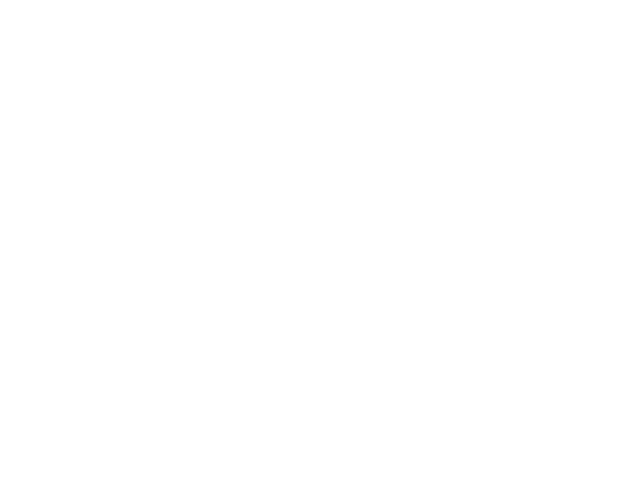
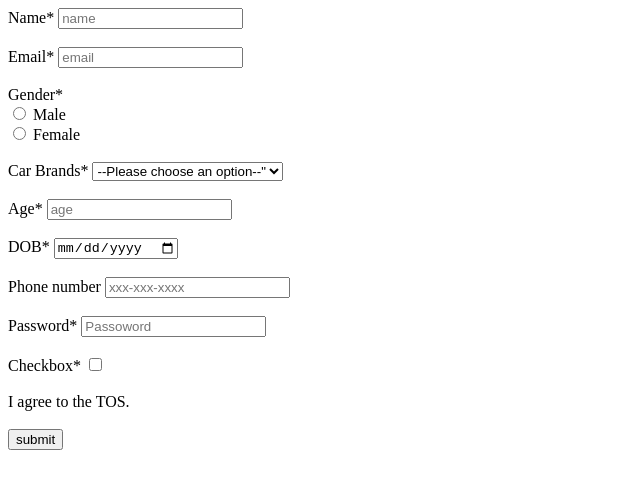
Before and after one commit to acciojob/signup-form-car-shivkantaN, a website: page main.html in a window 1280 px wide. Shown: the whole page, without its empty margins (0-640 px from the left). Drawn offline with Linux system fonts and the light colour scheme.

Commit message:
created a submission

```diff
--- a/main.html
+++ b/main.html
@@ -8,6 +8,50 @@
 
 <body>
 	<!-- the entire body must be written by student -->
+	<form method="post">
+
+	<label for="name">Name*</label>
+	<input type="text" id="name"  placeholder="name" required> <br><br>
+
+	<label for="email">Email*</label>
+	<input type="text" id="Email" placeholder="email" required> <br><br>
+
+	<label for="gender">Gender*</label><br>
+	<input type="radio" id="gender_m" name="gender"required>
+	<lable for="gender_m">Male</lable><br>
+	<input type="radio" id="gender_f" name="gender" required>
+	<lable for="gender_f">Female</lable><br><br>
+
+	<label for="cars">Car Brands*</label>
+	<select  id="cars"  required>
+		<option disabled selected>--Please choose an option--"</option>
+		<option value="Bmw">BMW</option>
+		<option value="Audi">Audi</option>
+		<option value="Mercedez">Mercedez</option>
+	</select> <br><br>
+
+	<label for="age">Age*</label>
+	<input type="number" id="age" placeholder="age" required> <br><br>
+
+	<label for="DOB">DOB*</label>
+	<input type="date" id="DOB" required> <br><br>
+
+	<label for="tel">Phone number</label>
+	<input type="tel" id="tel" placeholder="xxx-xxx-xxxx"> <br><br>
+
+	<label for="Password">Password*</label>
+	<input type="password"  id="password"placeholder="Passoword" required> <br><br>
+
+	<label for="Checkbox">Checkbox*</label>
+	<input type="Checkbox" required> <br><br>
+
+	<lable for="TOS"> I agree to the TOS.</lable>  <br><br>
+
+	<button type="submit">submit</button>
+
+ </form>
+
+
     <script type="text/javascript" src="./script.js">
 </script>
 
```
